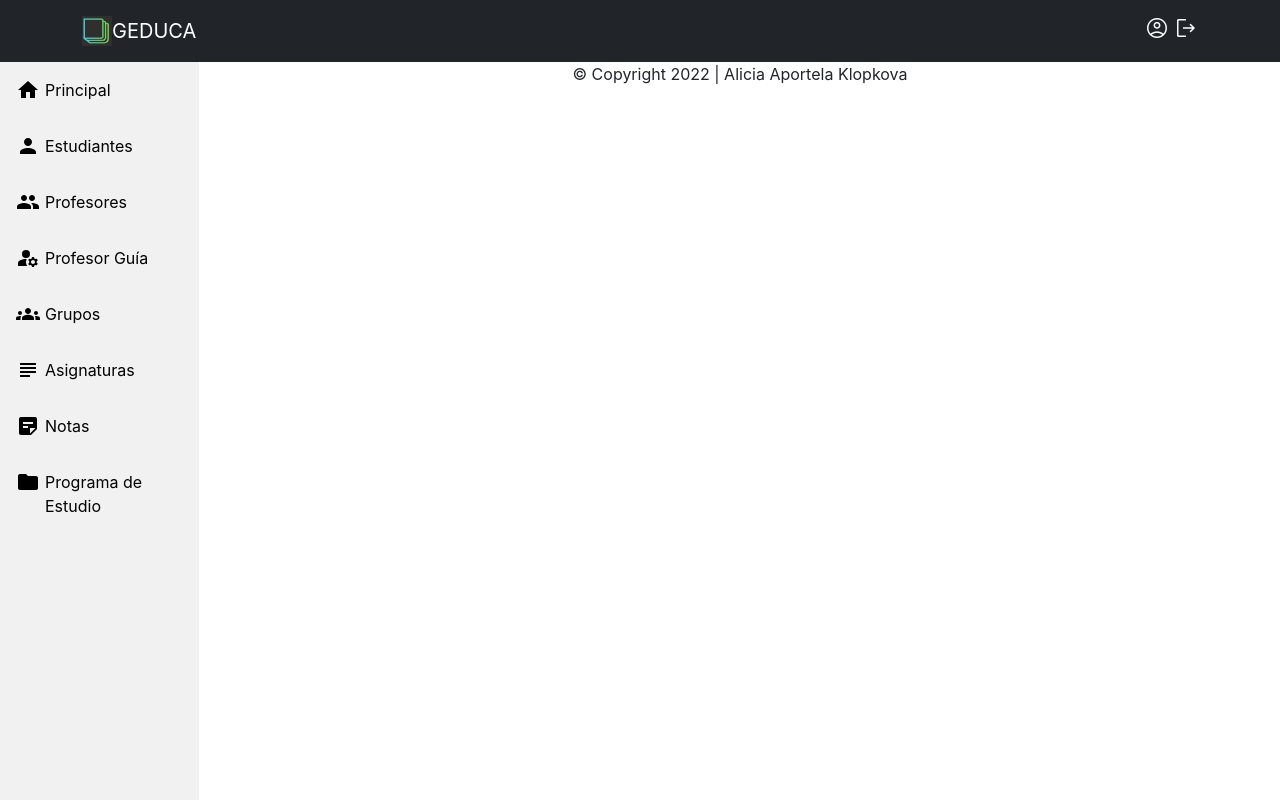
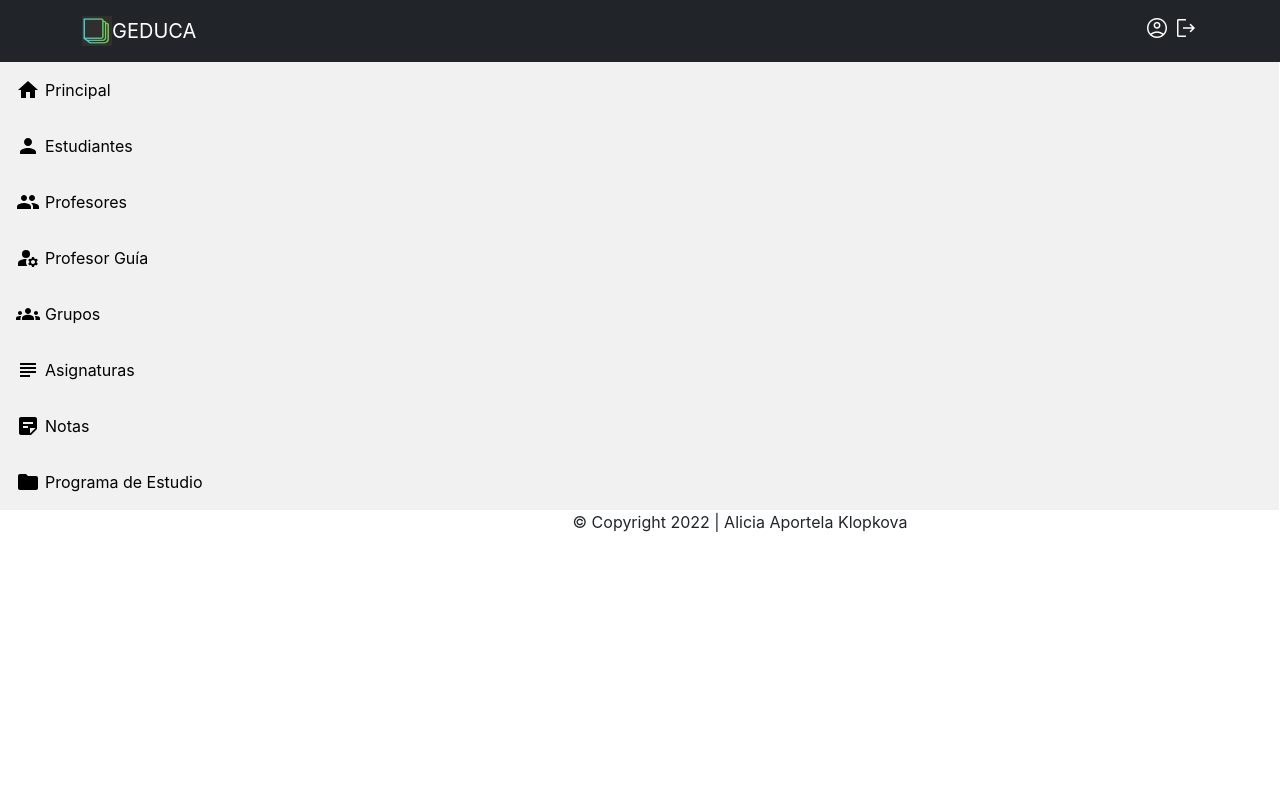
Before and after one commit to aliceklopkova/gestionESBU, a React (Create React App) app: page / in a window 1280 px wide. Built offline with nearby package versions, Linux system fonts and the light colour scheme; no server answers; sample sign-in values are in the browser's storage.

Commit message:
Remove position fixed and update min width

```diff
--- a/src/components/Buttonsgroup.css
+++ b/src/components/Buttonsgroup.css
@@ -2,9 +2,9 @@
 .sidebar {
   margin: 0;
   padding: 0;
-  width: 200px;
+  min-width: 200px;
   background: #f1f1f1;
-  position: fixed;
+  /*position: fixed;*/
   height: 100%;
   overflow: auto;
   border-right: 1px solid white;
```
